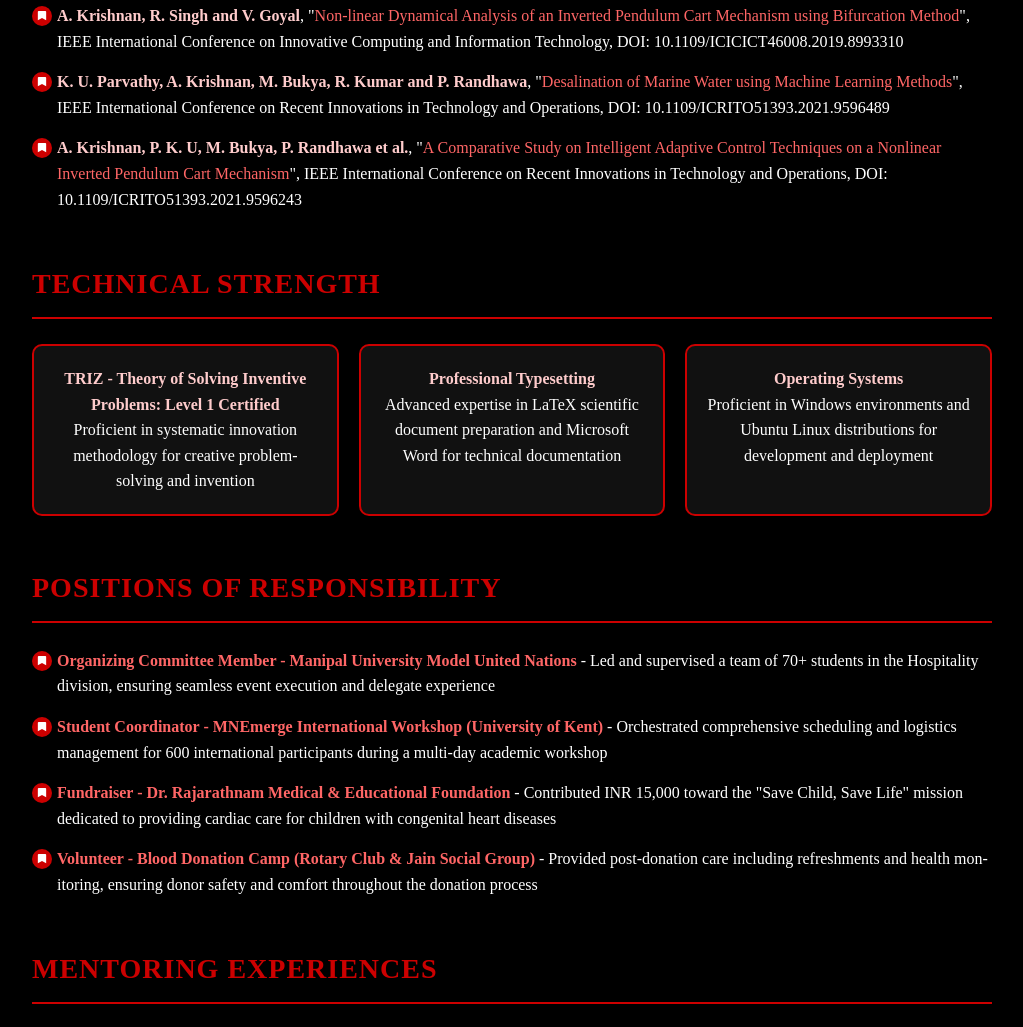
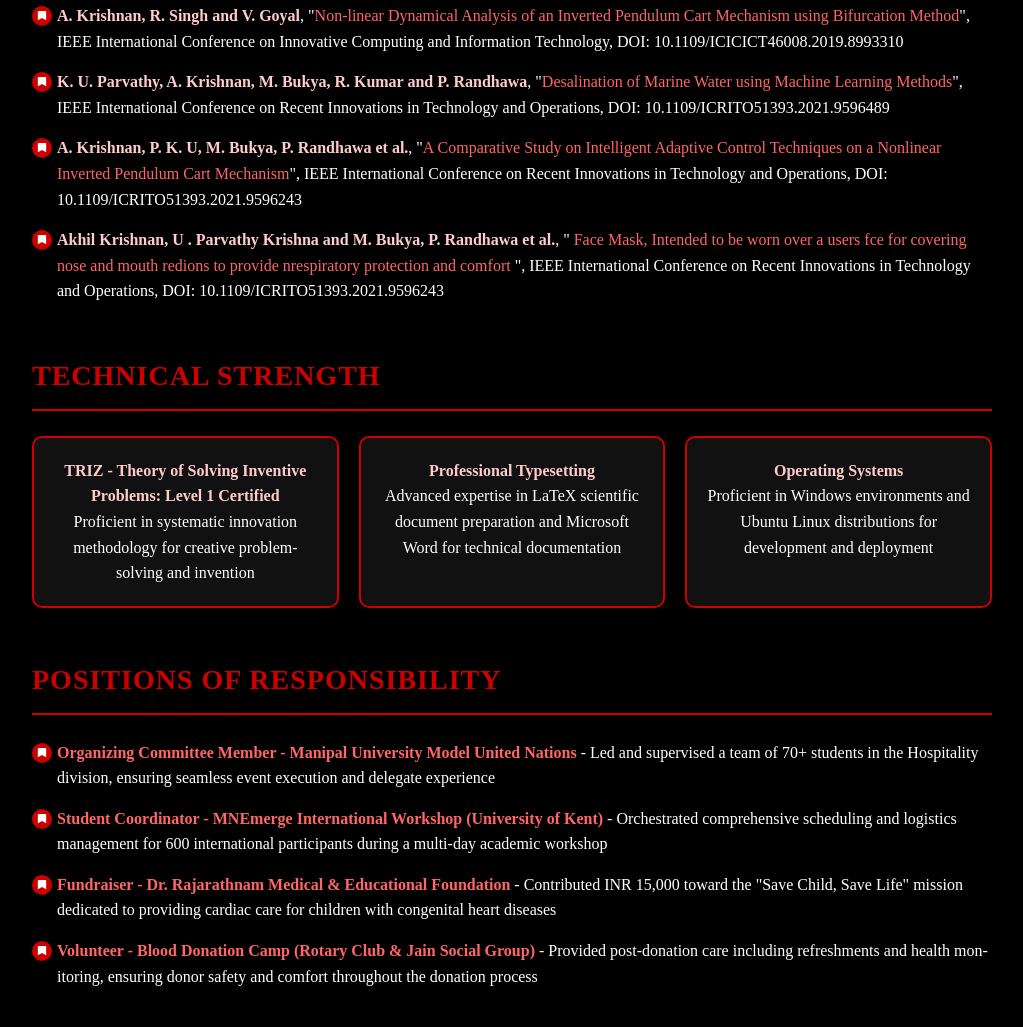
Before and after one commit to krishnanakhil465-cloud/krishnanakhil465-cloud.github.io, a plain HTML site: page index.html in a window 1280 px wide. Shown: the part 2025-3052 px from the top of the page, without its empty margins (128-1151 px from the left). Drawn offline with Linux system fonts and the light colour scheme.

Commit message:
Add new publication entry for face mask research

```diff
--- a/index.html
+++ b/index.html
@@ -377,6 +377,7 @@
                 <li><span class="highlight">A. Krishnan, R. Singh and V. Goyal</span>, "<a href="https://doi.org/10.1109/ICICICT46008.2019.8993310" target="_blank">Non-linear Dynamical Analysis of an Inverted Pendulum Cart Mechanism using Bifurcation Method</a>", IEEE International Conference on Innovative Computing and Information Technology, DOI: 10.1109/ICICICT46008.2019.8993310</li>
                 <li><span class="highlight">K. U. Parvathy, A. Krishnan, M. Bukya, R. Kumar and P. Randhawa</span>, "<a href="https://doi.org/10.1109/ICRITO51393.2021.9596489" target="_blank">Desalination of Marine Water using Machine Learning Methods</a>", IEEE International Conference on Recent Innovations in Technology and Operations, DOI: 10.1109/ICRITO51393.2021.9596489</li>
                 <li><span class="highlight">A. Krishnan, P. K. U, M. Bukya, P. Randhawa et al.</span>, "<a href="https://doi.org/10.1109/ICRITO51393.2021.9596243" target="_blank">A Comparative Study on Intelligent Adaptive Control Techniques on a Nonlinear Inverted Pendulum Cart Mechanism</a>", IEEE International Conference on Recent Innovations in Technology and Operations, DOI: 10.1109/ICRITO51393.2021.9596243</li>
+                 <li><span class="highlight">Akhil Krishnan, U . Parvathy Krishna and M. Bukya, P. Randhawa et al.</span>, "<a href="https://doi.org/10.1109/ICRITO51393.2021.9596243" target="_blank"> Face Mask, Intended to be worn over a users fce for covering nose and mouth redions to provide nrespiratory protection and comfort </a>", IEEE International Conference on Recent Innovations in Technology and Operations, DOI: 10.1109/ICRITO51393.2021.9596243</li>
             </ul>
         </div>
 
```
